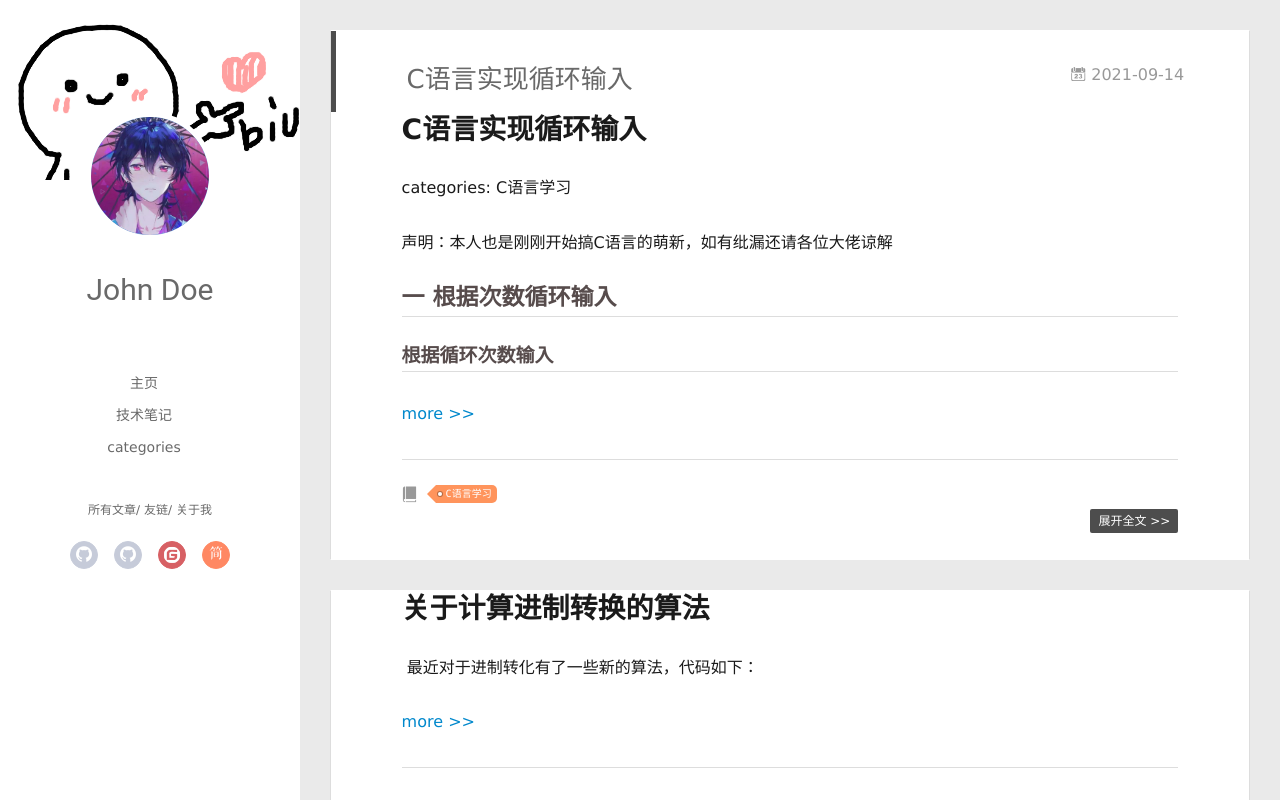
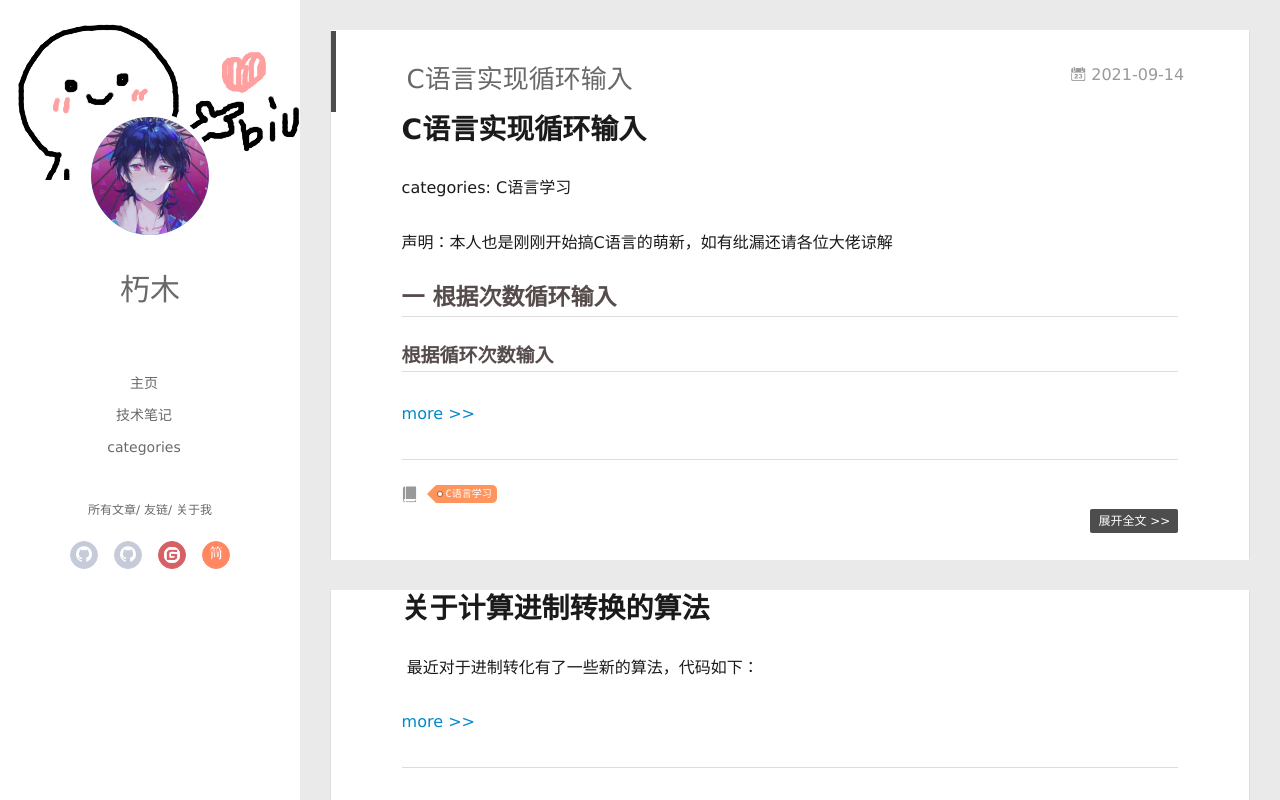
Before and after one commit to DotedWood/DotedWood.github.io, a plain HTML site: page index.html in a window 1280 px wide. Drawn offline with Linux system fonts and the light colour scheme; some packages are replaced by stand-ins of ours; no server answers; a script that the page names is missing.

Commit message:
Site updated: 2021-09-15 18:11:44

```diff
--- a/index.html
+++ b/index.html
@@ -66,7 +66,7 @@
 			<img src="/img/head.jpg" class="js-avatar">
 		</a>
 		<hgroup>
-			<h1 class="header-author"><a href="/">John Doe</a></h1>
+			<h1 class="header-author"><a href="/">朽木</a></h1>
 		</hgroup>
 
 
```
